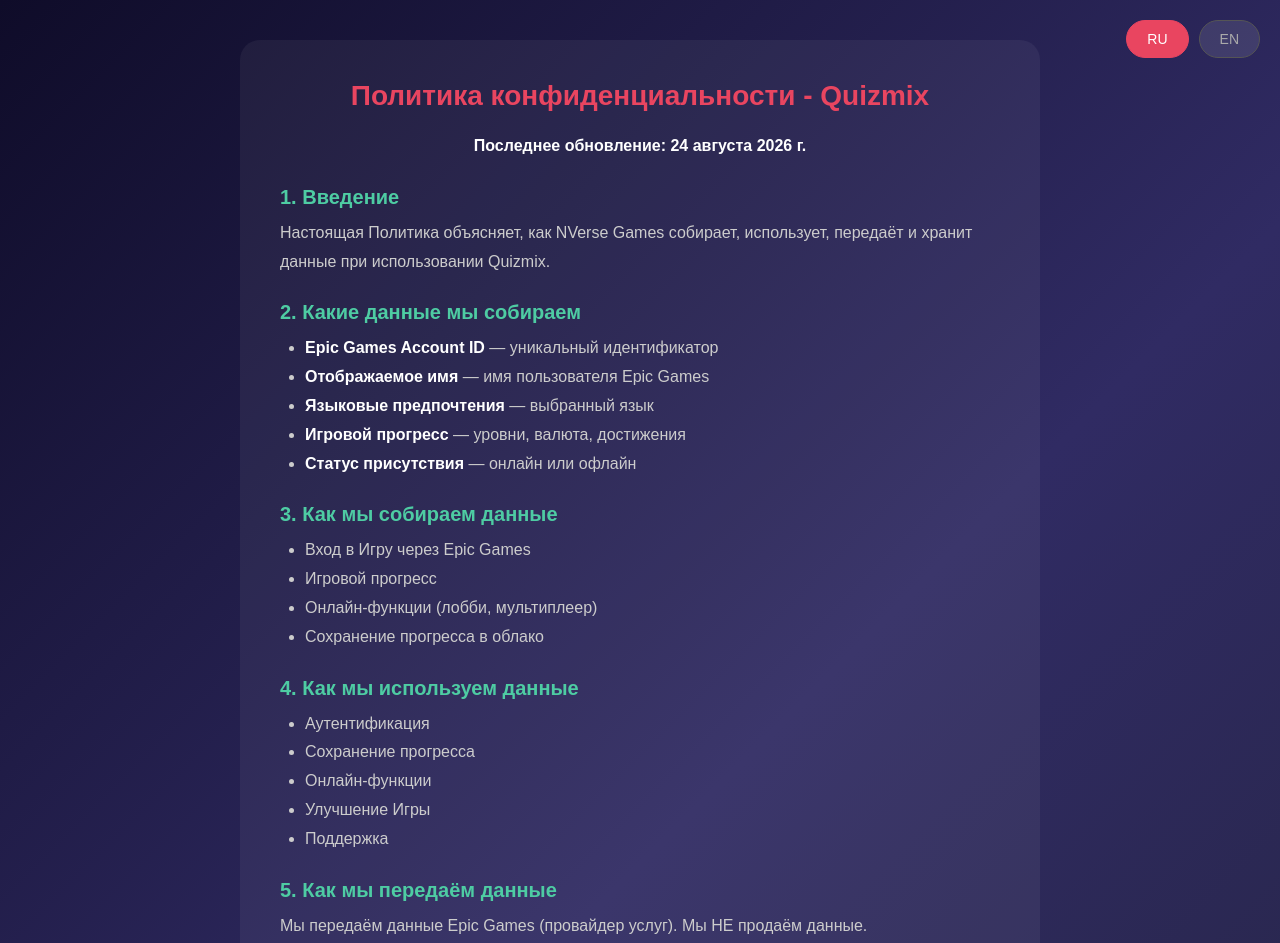
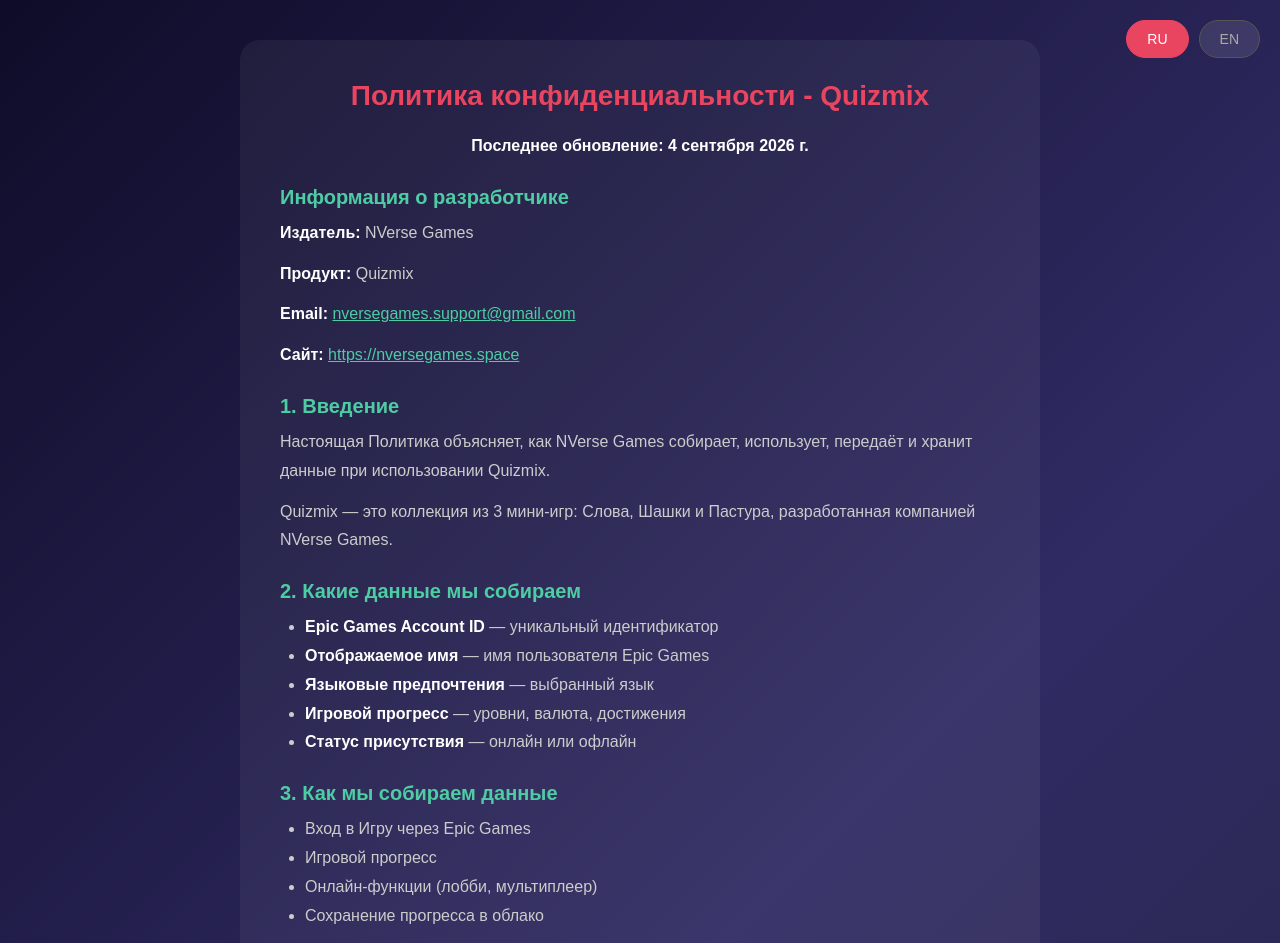
Before and after one commit to nversegames/NVerse-Games, a plain HTML site: page privacy-policy.html in a window 1280 px wide. Shown: the top 943 px of the page. Drawn offline with Linux system fonts and the light colour scheme.

Commit message:
Update privacy-policy.html

```diff
--- a/privacy-policy.html
+++ b/privacy-policy.html
@@ -38,9 +38,18 @@
   <div class="container">
     <div id="ru-content" class="lang-content">
       <h1>Политика конфиденциальности - Quizmix</h1>
-      <p style="text-align:center;"><strong>Последнее обновление: 24 августа 2026 г.</strong></p>
+      <p style="text-align:center;"><strong>Последнее обновление: 4 сентября 2026 г.</strong></p>
+
+      <h2>Информация о разработчике</h2>
+      <p><strong>Издатель:</strong> NVerse Games</p>
+      <p><strong>Продукт:</strong> Quizmix</p>
+      <p><strong>Email:</strong> <a href="mailto:nversegames.support@gmail.com">nversegames.support@gmail.com</a></p>
+      <p><strong>Сайт:</strong> <a href="https://nversegames.space">https://nversegames.space</a></p>
+
       <h2>1. Введение</h2>
       <p>Настоящая Политика объясняет, как NVerse Games собирает, использует, передаёт и хранит данные при использовании Quizmix.</p>
+      <p>Quizmix — это коллекция из 3 мини-игр: Слова, Шашки и Пастура, разработанная компанией NVerse Games.</p>
+
       <h2>2. Какие данные мы собираем</h2>
       <ul>
         <li><strong>Epic Games Account ID</strong> — уникальный идентификатор</li>
@@ -49,6 +58,7 @@
         <li><strong>Игровой прогресс</strong> — уровни, валюта, достижения</li>
         <li><strong>Статус присутствия</strong> — онлайн или офлайн</li>
       </ul>
+
       <h2>3. Как мы собираем данные</h2>
       <ul>
         <li>Вход в Игру через Epic Games</li>
@@ -56,6 +66,7 @@
         <li>Онлайн-функции (лобби, мультиплеер)</li>
         <li>Сохранение прогресса в облако</li>
       </ul>
+
       <h2>4. Как мы используем данные</h2>
       <ul>
         <li>Аутентификация</li>
@@ -64,12 +75,16 @@
         <li>Улучшение Игры</li>
         <li>Поддержка</li>
       </ul>
+
       <h2>5. Как мы передаём данные</h2>
       <p>Мы передаём данные Epic Games (провайдер услуг). Мы НЕ продаём данные.</p>
+
       <h2>6. Как мы храним данные</h2>
       <p>Данные хранятся пока аккаунт активен. Аналитика — до 12 месяцев.</p>
+
       <h2>7. Безопасность</h2>
       <p>Все данные передаются по HTTPS/TLS. Данные хранятся в Epic Online Services.</p>
+
       <h2>8. Ваши права</h2>
       <ul>
         <li>Доступ к данным</li>
@@ -77,21 +92,35 @@
         <li>Удаление данных</li>
         <li>Отзыв согласия</li>
       </ul>
+
       <h2>9. Контакты</h2>
       <p><strong>Email:</strong> <a href="mailto:nversegames.support@gmail.com">nversegames.support@gmail.com</a></p>
+      <p><strong>Время ответа:</strong> 5 рабочих дней</p>
+
       <h2>10. Конфиденциальность детей</h2>
       <p>Мы не собираем данные детей до 13 лет без согласия родителей.</p>
+
       <h2>11. Изменения</h2>
       <p>Политика может обновляться. Изменения публикуются на этой странице.</p>
+
       <h2>12. Сторонние сервисы</h2>
       <p>Epic Games обрабатывает данные по своей политике: <a href="https://www.epicgames.com/site/en-US/privacypolicy">ссылка</a></p>
     </div>
 
     <div id="en-content" class="lang-content">
       <h1>Privacy Policy - Quizmix</h1>
-      <p style="text-align:center;"><strong>Last updated: August 24, 2026</strong></p>
+      <p style="text-align:center;"><strong>Last updated: September 4, 2026</strong></p>
+
+      <h2>Publisher Information</h2>
+      <p><strong>Publisher:</strong> NVerse Games</p>
+      <p><strong>Product:</strong> Quizmix</p>
+      <p><strong>Email:</strong> <a href="mailto:nversegames.support@gmail.com">nversegames.support@gmail.com</a></p>
+      <p><strong>Website:</strong> <a href="https://nversegames.space">https://nversegames.space</a></p>
+
       <h2>1. Introduction</h2>
       <p>This Privacy Policy explains how NVerse Games collects, uses, shares, and retains data when you use Quizmix.</p>
+      <p>Quizmix is a collection of 3 mini-games: Words, Checkers, and Pastura, developed by NVerse Games.</p>
+
       <h2>2. Data We Collect</h2>
       <ul>
         <li><strong>Epic Games Account ID</strong> - unique identifier</li>
@@ -100,6 +129,7 @@
         <li><strong>Game progress</strong> - levels, currency, achievements</li>
         <li><strong>Online presence</strong> - online or offline status</li>
       </ul>
+
       <h2>3. How We Collect Data</h2>
       <ul>
         <li>Login via Epic Games</li>
@@ -107,6 +137,7 @@
         <li>Online features (lobbies, multiplayer)</li>
         <li>Cloud save</li>
       </ul>
+
       <h2>4. How We Use Data</h2>
       <ul>
         <li>Authentication</li>
@@ -115,12 +146,16 @@
         <li>Improve the Game</li>
         <li>Customer support</li>
       </ul>
+
       <h2>5. How We Share Data</h2>
       <p>We share data with Epic Games (service provider). We do NOT sell data.</p>
+
       <h2>6. How We Retain Data</h2>
       <p>Data is retained while your account is active.</p>
+
       <h2>7. Security</h2>
       <p>All data is transmitted over HTTPS/TLS.</p>
+
       <h2>8. Your Rights</h2>
       <ul>
         <li>Access your data</li>
@@ -128,12 +163,17 @@
         <li>Delete data</li>
         <li>Withdraw consent</li>
       </ul>
+
       <h2>9. Contact</h2>
       <p><strong>Email:</strong> <a href="mailto:nversegames.support@gmail.com">nversegames.support@gmail.com</a></p>
+      <p><strong>Response time:</strong> 5 business days</p>
+
       <h2>10. Children's Privacy</h2>
       <p>We do not knowingly collect data from children under 13.</p>
+
       <h2>11. Changes</h2>
       <p>This policy may be updated.</p>
+
       <h2>12. Third-Party Services</h2>
       <p>Epic Games: <a href="https://www.epicgames.com/site/en-US/privacypolicy">link</a></p>
     </div>
```
